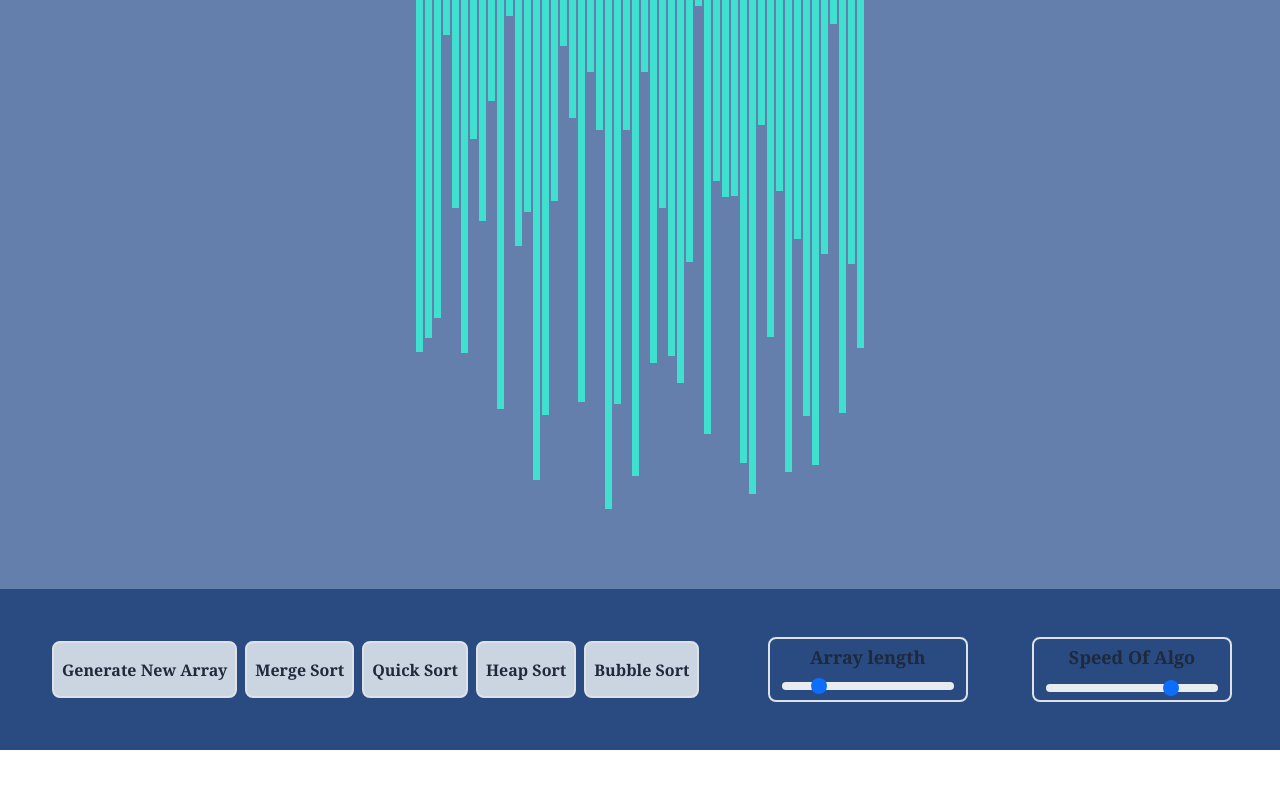
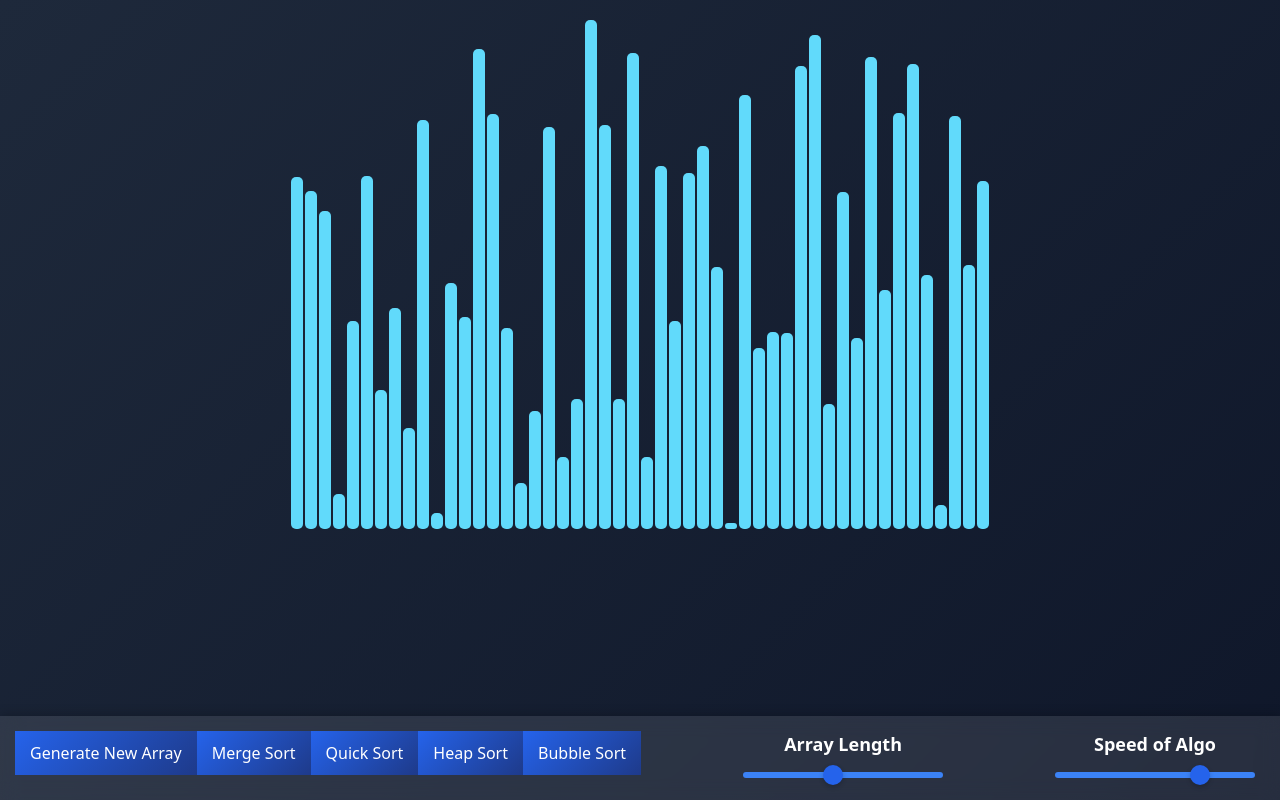
Before and after one commit to surajyadav1975/dsa-projects, a React (Create React App) app in the folder sorting-visualiser/: page / in a window 1280 px wide. Built offline with nearby package versions, Linux system fonts and the light colour scheme.

Commit message:
updated the ui

```diff
--- a/sorting-visualiser/src/SortingVisualizer/Visualizer.css
+++ b/sorting-visualiser/src/SortingVisualizer/Visualizer.css
@@ -26,3 +26,93 @@
   #customRange3{
     direction: rtl;
   }
+
+
+.array-container {
+    display: flex;
+    flex-direction: column;
+    align-items: center;
+    background: linear-gradient(135deg, #1e293b, #0f172a);
+    height: 100vh;
+    overflow: hidden;
+    padding: 20px;
+}
+.array-bar {
+    display: inline-block;
+    background-color: #61dafb;
+    margin: 0 1px;
+    /* transition:  all 0.1s ease-in-out; */
+    border-radius: 5px;
+}
+
+.array-bar:hover {
+background-color: #3b82f6;
+}
+
+.footer {
+    display: flex;
+    justify-content: space-between;
+    width: 100%;
+    position: fixed;
+    bottom: 0;
+    background: rgba(255, 255, 255, 0.1);
+    backdrop-filter: blur(10px);
+    padding: 15px;
+    box-shadow: 0 -2px 10px rgba(0, 0, 0, 0.2);
+}
+
+button {
+    background: linear-gradient(135deg, #2563eb, #1e3a8a);
+    border: none;
+    border-radius: 8px;
+    color: white;
+    padding: 10px 15px;
+    font-size: 14px;
+    cursor: pointer;
+    margin: 5px;
+    transition: all 0.3s ease;
+}
+
+button:hover {
+    transform: scale(1.05);
+    box-shadow: 0 4px 10px rgba(37, 99, 235, 0.4);
+}
+
+.slider {
+    text-align: center;
+    color: white;
+    margin: 0 10px;
+}
+
+input[type="range"] {
+    -webkit-appearance: none;
+    appearance: none;
+    width: 100%;
+    height: 6px;
+    background: #3b82f6;
+    border-radius: 5px;
+    outline: none;
+    transition: background 0.2s;
+}
+
+input[type="range"]::-webkit-slider-thumb {
+    -webkit-appearance: none;
+    appearance: none;
+    width: 20px;
+    height: 20px;
+    background: #2563eb;
+    border-radius: 50%;
+    cursor: pointer;
+    box-shadow: 0 2px 5px rgba(0, 0, 0, 0.2);
+    transition: all 0.3s;
+}
+
+input[type="range"]::-webkit-slider-thumb:hover {
+    transform: scale(1.2);
+    background: #1e3a8a;
+}
+@media screen and (max-width: 390px) {
+  input#customRange2 {
+    /* max: 50 !important; */
+  }
+}
--- a/sorting-visualiser/src/SortingVisualizer/Visualizer.jsx
+++ b/sorting-visualiser/src/SortingVisualizer/Visualizer.jsx
@@ -118,31 +118,35 @@ export default class SortingVisualizer extends React.Component{
         const {array} = this.state;
 
         return (
-            <div className="array-container fixed flex flex-col w-full h-full">
-                <div className='some flex justify-center pb-20'>
+            <div className="array-container">
+    <div className="bars-wrapper">
         {array.map((value, idx) => (
-                    <div className="array-bar" key={idx} style={{height: `${value}px`}}
+            <div
+                className="array-bar"
+                key={idx}
+                style={{ height: `${value}px`, width: `${600 / array.length}px` }}
             ></div>
         ))}
     </div>
-                <div className='flex justify-between p-5 footer'>
-                    <div className='flex flex-wrap'>
-                        <button className="bg-slate-300 border-solid border-2 border border-slate-800 rounded-lg text-center m-1 p-2 font-semibold font-serif text-slate-800 hover:shadow-lg shadow-indigo-500/40" onClick={() => this.resetArray()}>Generate New Array</button>
-                        <button className="bg-slate-300 border-solid border-2 border border-slate-800 rounded-lg text-center m-1 p-2 font-semibold font-serif text-slate-800 hover:shadow-lg shadow-indigo-500/40" onClick={() => this.mergeSort()}>Merge Sort</button>
-                        <button className="bg-slate-300 border-solid border-2 border border-slate-800 rounded-lg text-center m-1 p-2 font-semibold font-serif text-slate-800 hover:shadow-lg shadow-indigo-500/40" onClick={() => this.quickSort()}>Quick Sort</button>
-                        <button  className="bg-slate-300 border-solid border-2 border border-slate-800 rounded-lg text-center m-1 p-2 font-semibold font-serif text-slate-800 hover:shadow-lg shadow-indigo-500/40" onClick={() => this.heapSort()}>Heap Sort</button>
-                        <button className="bg-slate-300 border-solid border-2 border border-slate-800 rounded-lg text-center m-1 p-2 font-semibold font-serif text-slate-800 hover:shadow-lg shadow-indigo-500/40" onClick={() => this.bubbleSort()}>Bubble Sort</button>
+    <div className="footer">
+        <div className="buttons-group">
+            <button onClick={() => this.resetArray()}>Generate New Array</button>
+            <button onClick={() => this.mergeSort()}>Merge Sort</button>
+            <button onClick={() => this.quickSort()}>Quick Sort</button>
+            <button onClick={() => this.heapSort()}>Heap Sort</button>
+            <button onClick={() => this.bubbleSort()}>Bubble Sort</button>
         </div>
-                    <div className='flex flex-col justify-center items-center slider border-solid border-2 border border-slate-800 rounded-lg pl-3 pr-3 font-semibold font-serif text-slate-800 hover:shadow-lg shadow-indigo-500/40'>
-                        <label style={{width: `200px`, margin:`3px`}} for="customRange3" class="form-label text-center font-serif">Array length</label>
-                        <input type="range" class="form-range" min="10" max="220" step="10" id="customRange2"/>
+        <div className="slider">
+            <label htmlFor="customRange2">Array Length</label>
+            <input type="range" min="10" max="100" step="10" id="customRange2" />
         </div>
-                    <div className='flex flex-col justify-center items-center slider border-solid border-2 border border-slate-800 rounded-lg pl-3 pr-3 font-semibold font-serif text-slate-800 hover:shadow-lg shadow-indigo-500/40'>
-                        <label style={{width: `200px`, margin:`5px`}} for="customRange3" class="form-label text-center font-serif">Speed Of Algo</label>
-                        <input type="range" class="form-range" min="1" max="200" step="10" id="customRange3"/>
+        <div className="slider">
+            <label htmlFor="customRange3">Speed of Algo</label>
+            <input type="range" min="1" max="200" step="10" id="customRange3" />
         </div>
     </div>
 </div>
+
         );
     }
 }
```
Lines whose indentation alone changed are shown as unchanged.
